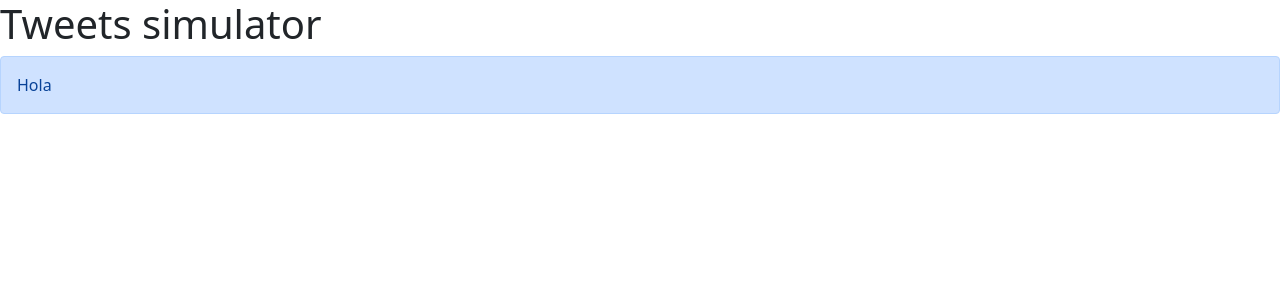
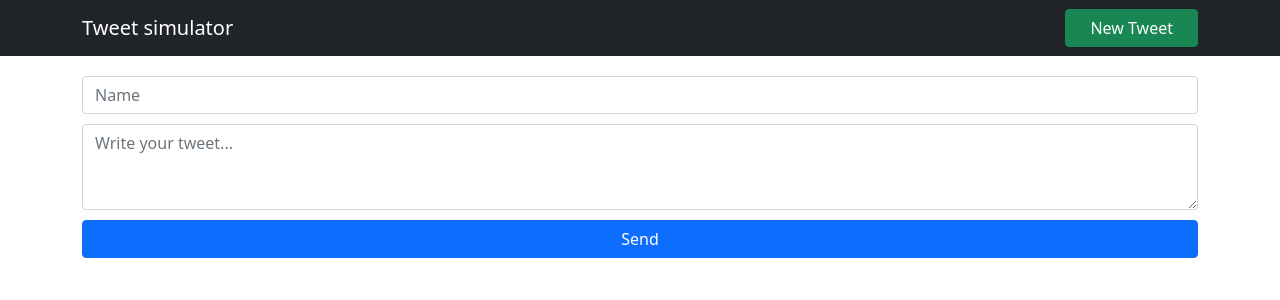
Before and after one commit to carloscol-in/vue-tweet-simulator, a Vue app: page / in a window 1280 px wide. Shown: the top 300 px of the page. Built offline with nearby package versions, Linux system fonts and the light colour scheme.

Commit message:
Added menu, hooks, and tweet form

```diff
--- a/src/App.vue
+++ b/src/App.vue
@@ -1,14 +1,25 @@
 <template>
-  <h1>Tweets simulator</h1>
+  <Menu :openCloseForm="openCloseForm" :showForm="showForm" />
 
-  <div class="alert alert-primary" role="alert">
-    Hola
-  </div>
+  <TweetForm :showForm="showForm" />
 </template>
 
 <script>
+import Menu from './components/Menu.vue'
+import TweetForm from './components/TweetForm.vue'
+import useFormTweet from './hooks/useFormTweet'
+
 export default {
-  name: 'App'
+  name: 'App',
+  components: {
+    Menu,
+    TweetForm,
+  },
+  setup() {
+    return {
+      ...useFormTweet(),
+    }
+  }
 }
 </script>
 
--- a/src/components/Menu.vue
+++ b/src/components/Menu.vue
@@ -2,13 +2,23 @@
   <nav class="navbar navbar-dark bg-dark">
       <div class="container">
           <span class="navbar-brand">Tweet simulator</span>
+
+          <button
+            class="btn btn-success px-4"
+            @click="openCloseForm"
+            >
+              New Tweet
+          </button>
       </div>
   </nav>
 </template>
 
 <script>
 export default {
-
+    props: {
+        showForm: Boolean,
+        openCloseForm: Function,
+    }
 }
 </script>
 
--- /dev/null
+++ b/src/components/TweetForm.vue
@@ -0,0 +1,44 @@
+<template>
+  <div class="tweet-form container" :class="{ 'open': showForm }">
+      <form action="">
+          <input type="text" class="form-control" placeholder="Name">
+          <textarea name="message" id="tweet-message" cols="30" rows="3" class="form-control" placeholder="Write your tweet..."></textarea>
+          <button class="btn btn-primary" type="button">
+              Send
+          </button>
+      </form>
+  </div>
+</template>
+
+<script>
+export default {
+    props: {
+        showForm: Boolean,
+    }
+}
+</script>
+
+<style lang="scss" scoped>
+.tweet-form {
+  margin-top: 20px;
+  height: 0;
+  overflow: hidden;
+
+  &.open {
+    height: auto;
+  }
+
+  form {
+    margin-bottom: 50px;
+
+    input {
+      margin-bottom: 10px;
+    }
+
+    button {
+      width: 100%;
+      margin-top: 10px;
+    }
+  }
+}
+</style>
--- /dev/null
+++ b/src/hooks/useFormTweet.js
@@ -0,0 +1,14 @@
+import { ref } from 'vue'
+
+export default function useFormTweet() {
+    const showForm = ref(true);
+
+    const openCloseForm = () => {
+        showForm.value = !showForm.value
+    }
+
+    return {
+        showForm,
+        openCloseForm,
+    }
+}
```
